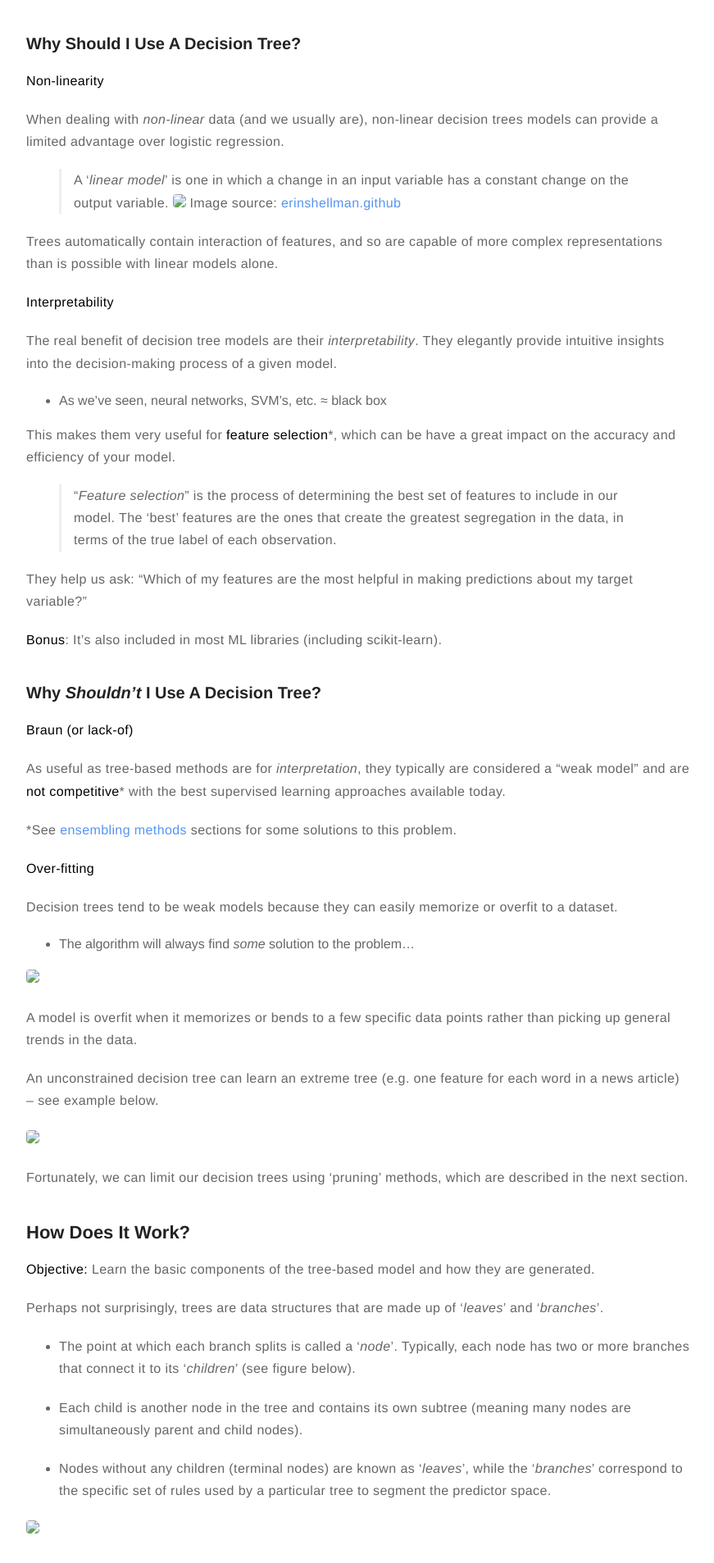
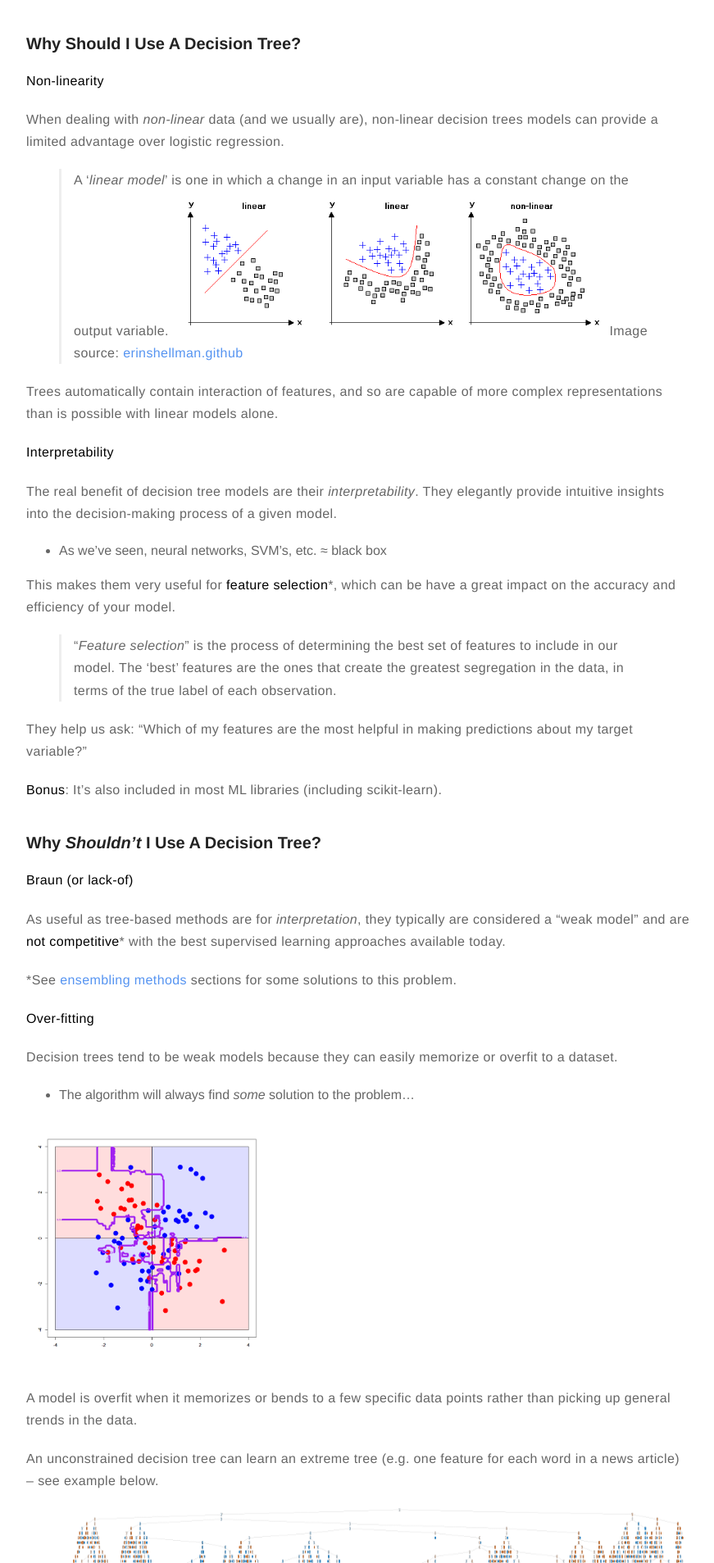
Before and after one commit to meccaLeccaHi/meccaLeccaHi.github.io, a Jekyll site: the page built from _posts/2018-10-24-decision-trees.md, in a window 1280 px wide. Shown: the part 4119-6026 px from the top of the page at 82% size, without its empty margins (203-1074 px from the left). Built offline with Jekyll 4.4.1, drawn with Linux system fonts in a browser that asks for light colours.

Commit message:
fixing image links

```diff
--- a/_posts/2018-10-24-decision-trees.md
+++ b/_posts/2018-10-24-decision-trees.md
@@ -159,7 +159,7 @@ In this notebook, we'll see how we can use _tree-based methods_ for regression a
 When dealing with _non-linear_ data (and we usually are), non-linear decision trees models can provide a limited advantage over logistic regression.
 
 > A '_linear model_' is one in which a change in an input variable has a constant change on the output variable.
-><img src='../assets/non-linearity.png' style="float: center; height: 175px">
+><img src='/assets/images/decision_trees/non-linearity.png' style="float: center; height: 175px">
 >Image source: [erinshellman.github](http://erinshellman.github.io/data-mining-starter-kit)
 
 Trees automatically contain interaction of features, and so are capable of more complex representations than is possible with linear models alone.
@@ -192,13 +192,13 @@ As useful as tree-based methods are for _interpretation_, they typically are con
 Decision trees tend to be weak models because they can easily memorize or overfit to a dataset.
 - The algorithm will always find _some_ solution to the problem...
 
-<img src='../assets/over-fit.png' style="float: center; height: 300px">
+<img src='/assets/images/decision_trees/over-fit.png' style="float: center; height: 300px">
 
 A model is overfit when it memorizes or bends to a few specific data points rather than picking up general trends in the data.
 
 An unconstrained decision tree can learn an extreme tree (e.g. one feature for each word in a news article) -- see example below.
 
-<img src='./practice/tree.png' style="float: center; height: 300px">
+<img src='/assets/images/decision_trees/tree.png' style="float: center; height: 300px">
 
 Fortunately, we can limit our decision trees using 'pruning' methods, which are described in the next section.
 
@@ -216,7 +216,7 @@ Perhaps not surprisingly, trees are data structures that are made up of '*leaves
 
 - Nodes without any children (terminal nodes) are known as '*leaves*', while the '*branches*' correspond to the specific set of rules used by a particular tree to segment the predictor space.
 
-<img src='../assets/tree_nodes.png' style="float: center; height: 300px">
+<img src='/assets/images/decision_trees/tree_nodes.png' style="float: center; height: 300px">
 
 *Note*: The next question is always dependent on the last.
 
@@ -232,8 +232,8 @@ Effectively, a decision tree contains a question at every node. This is where re
 - How many questions should we ask?
 
 > **For example**, we might ask:
->    Does it mentions the word 'precipitation'?
->    If yes, then we predict 'yes'. If not we ask if it mentions 'temperature', etc.
+> Does it mentions the word 'precipitation'?
+> If yes, then we predict 'yes'. If not we ask if it mentions 'temperature', etc.
 
 But this works for **regression**, too. We could also imagine designing a model to predict a given baseball player's salary.
 
@@ -241,7 +241,7 @@ But this works for **regression**, too. We could also imagine designing a model
 > - How many hits has the player has this year? Using some cut-off threshold, we decide whether to go left or right from there.
 > - Subsequently, we ask how many years has the player been on the team, etc.
 
-<img src='../assets/hitters.png' style="float: center; height: 500px">
+<img src='/assets/images/decision_trees/hitters.png' style="float: center; height: 500px">
 Image source: [An Introduction to Statistical Learning](http://www-bcf.usc.edu/~gareth/ISL/)
 
 Each questions in intended to increase the '*purity*' of the data segments as much as possible.
```
Also changed, not shown: assets/images/decision_trees/tree.png (added).
